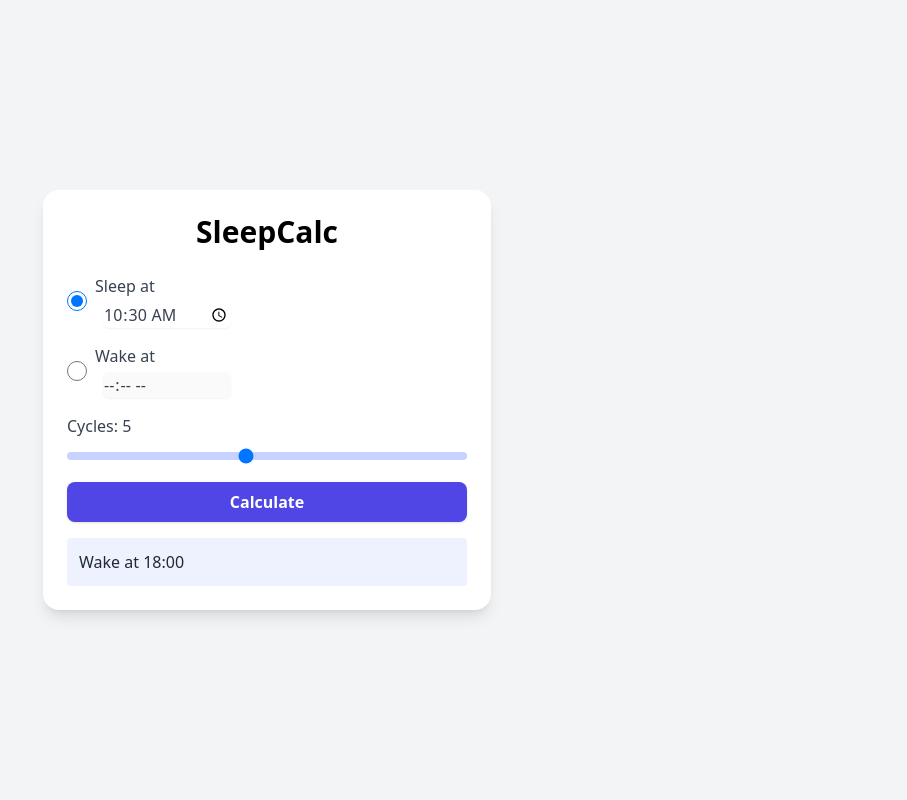
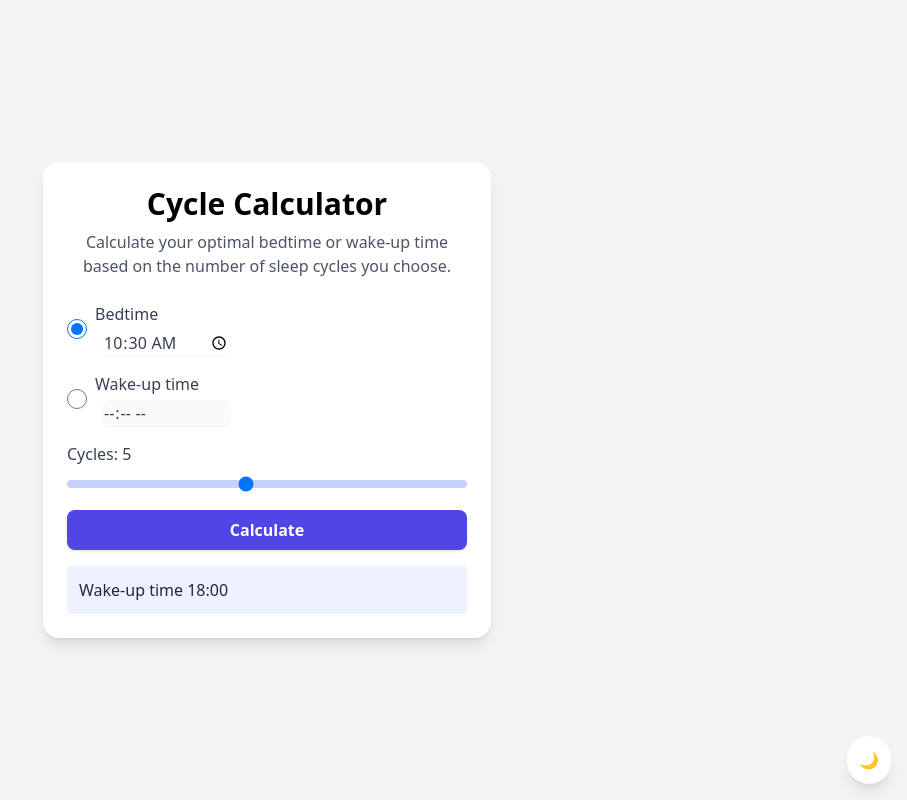
Before and after one commit to AidenCodesStuff/AidenCodesStuff.github.io, a plain HTML site: page index.html in a window 1280 px wide. Both pictures are taken after typing "10:30" into the empty fields and a click on the button "Calculate". Shown: the whole page, without its empty margins (373-1280 px from the left). Drawn offline with nearby package versions, Linux system fonts and the light colour scheme.

Commit message:
Update index.html

```diff
--- a/index.html
+++ b/index.html
@@ -2,76 +2,101 @@
 <html lang="en">
 <head>
   <meta charset="utf-8">
-  <title>SleepCalc</title>
-  <!-- Tailwind CDN -->
+  <title>Cycle Calculator</title>
+  <!-- Enable class-based dark mode, then load Tailwind -->
+  <script>
+    tailwindConfig = { darkMode: 'class' };
+  </script>
   <script src="https://cdn.tailwindcss.com"></script>
 </head>
-<body class="bg-gray-100 flex items-center justify-center min-h-screen p-4">
-  <div class="bg-white rounded-2xl shadow-lg p-6 w-full max-w-md">
-    <h1 class="text-3xl font-semibold text-center mb-6">SleepCalc</h1>
+<body class="bg-gray-100 dark:bg-gray-800 flex items-center justify-center min-h-screen p-4 transition-colors">
+
+  <div class="bg-white dark:bg-gray-900 rounded-2xl shadow-lg p-6 w-full max-w-md transition-colors">
+    <h1 class="text-3xl font-semibold text-center mb-2 dark:text-gray-100">Cycle Calculator</h1>
+    <p class="text-center text-gray-600 dark:text-gray-400 mb-6">
+      Calculate your optimal bedtime or wake-up time based on the number of sleep cycles you choose.
+    </p>
 
     <div class="space-y-4">
       <div class="flex items-center">
-        <input type="radio" name="mode" value="sleep" checked
-               class="h-5 w-5 text-indigo-600 focus:ring-indigo-500"/>
-        <label class="ml-2 flex-grow text-gray-700">
-          Sleep at
-          <input type="time" id="sleepTime"
-                 class="ml-2 mt-1 block w-32 rounded-md border-gray-300 shadow-sm focus:ring-indigo-500 focus:border-indigo-500"/>
+        <input type="radio" name="mode" value="sleep" checked class="h-5 w-5 text-indigo-600"/>
+        <label class="ml-2 flex-grow text-gray-700 dark:text-gray-300">
+          Bedtime
+          <input type="time" id="sleepTime" class="ml-2 mt-1 block w-32 rounded-md border-gray-300 dark:border-gray-700 shadow-sm transition-colors"/>
         </label>
       </div>
 
       <div class="flex items-center">
-        <input type="radio" name="mode" value="wake"
-               class="h-5 w-5 text-indigo-600 focus:ring-indigo-500"/>
-        <label class="ml-2 flex-grow text-gray-700">
-          Wake at
-          <input type="time" id="wakeTime" disabled
-                 class="ml-2 mt-1 block w-32 rounded-md border-gray-300 shadow-sm focus:ring-indigo-500 focus:border-indigo-500"/>
+        <input type="radio" name="mode" value="wake" class="h-5 w-5 text-indigo-600"/>
+        <label class="ml-2 flex-grow text-gray-700 dark:text-gray-300">
+          Wake-up time
+          <input type="time" id="wakeTime" disabled class="ml-2 mt-1 block w-32 rounded-md border-gray-300 dark:border-gray-700 shadow-sm transition-colors"/>
         </label>
       </div>
 
       <div>
-        <label class="block text-gray-700 mb-1">
+        <label class="block text-gray-700 dark:text-gray-300 mb-1">
           Cycles: <span id="cycleCount" class="font-medium">5</span>
         </label>
         <input type="range" id="cycles" min="1" max="10" value="5"
-               class="w-full h-2 bg-indigo-200 rounded-lg appearance-none cursor-pointer"/>
+               class="w-full h-2 bg-indigo-200 dark:bg-indigo-700 rounded-lg appearance-none cursor-pointer transition-colors"/>
       </div>
 
       <button id="calc"
-              class="w-full py-2 mt-4 bg-indigo-600 text-white font-semibold rounded-lg shadow hover:bg-indigo-700 transition">
+              class="w-full py-2 mt-4 bg-indigo-600 dark:bg-indigo-500 text-white font-semibold rounded-lg shadow hover:bg-indigo-700 dark:hover:bg-indigo-600 transition">
         Calculate
       </button>
 
-      <ul id="results" class="mt-4 space-y-2 text-gray-800"></ul>
+      <ul id="results" class="mt-4 space-y-2 text-gray-800 dark:text-gray-200"></ul>
     </div>
   </div>
 
+  <!-- Theme toggle -->
+  <button id="themeToggle"
+          class="fixed bottom-4 right-4 bg-white dark:bg-gray-700 p-3 rounded-full shadow-lg transition-colors">
+    🌙
+  </button>
+
   <script>
     const CYCLE = 90 * 60e3;
-    const sleepEl = document.getElementById('sleepTime'),
-          wakeEl  = document.getElementById('wakeTime'),
-          cycles  = document.getElementById('cycles'),
-          count   = document.getElementById('cycleCount'),
-          results = document.getElementById('results'),
-          radios  = document.getElementsByName('mode');
+    const $ = id => document.getElementById(id);
+    const sleepEl = $('sleepTime'), wakeEl = $('wakeTime');
+    const cycles = $('cycles'), count = $('cycleCount'), results = $('results');
+    const toggle = $('themeToggle');
 
-    radios.forEach(r => r.onchange = () => {
-      sleepEl.disabled = r.value !== 'sleep';
-      wakeEl.disabled  = r.value === 'sleep';
+    // initialize theme icon
+    toggle.textContent = document.documentElement.classList.contains('dark') ? '☀️' : '🌙';
+
+    toggle.onclick = () => {
+      document.documentElement.classList.toggle('dark');
+      toggle.textContent = document.documentElement.classList.contains('dark') ? '☀️' : '🌙';
+    };
+
+    // toggle inputs
+    document.querySelectorAll('[name=mode]').forEach(r => {
+      r.onchange = () => {
+        const sleep = r.value === 'sleep';
+        sleepEl.disabled = !sleep;
+        wakeEl.disabled  = sleep;
+      };
     });
 
+    // update cycle count
     cycles.oninput = () => count.textContent = cycles.value;
 
-    document.getElementById('calc').onclick = () => {
+    // calculate result
+    $('calc').onclick = () => {
       results.innerHTML = '';
       const mode = document.querySelector('[name=mode]:checked').value;
-      const t0   = Date.parse(`1970-01-01T${document.getElementById(mode + 'Time').value}`);
-      const t    = new Date(t0 + (mode === 'sleep' ? 1 : -1) * cycles.value * CYCLE)
-                         .toTimeString().slice(0,5);
-      const label = mode === 'sleep' ? 'Wake at' : 'Sleep at';
-      results.innerHTML = `<li class="bg-indigo-50 p-3 rounded">${label} <span class="font-medium">${t}</span></li>`;
+      const [h, m] = $(mode + 'Time').value.split(':').map(Number);
+      const base = new Date(1970, 0, 1, h, m).getTime();
+      const sign = mode === 'sleep' ?  1 : -1;
+      const t = new Date(base + sign * cycles.value * CYCLE)
+                  .toTimeString().slice(0,5);
+      const label = mode === 'sleep' ? 'Wake-up time' : 'Bedtime';
+      results.innerHTML = `<li class="bg-indigo-50 dark:bg-indigo-900 p-3 rounded transition-colors">
+                             ${label} <span class="font-medium">${t}</span>
+                           </li>`;
     };
   </script>
 </body>
```
